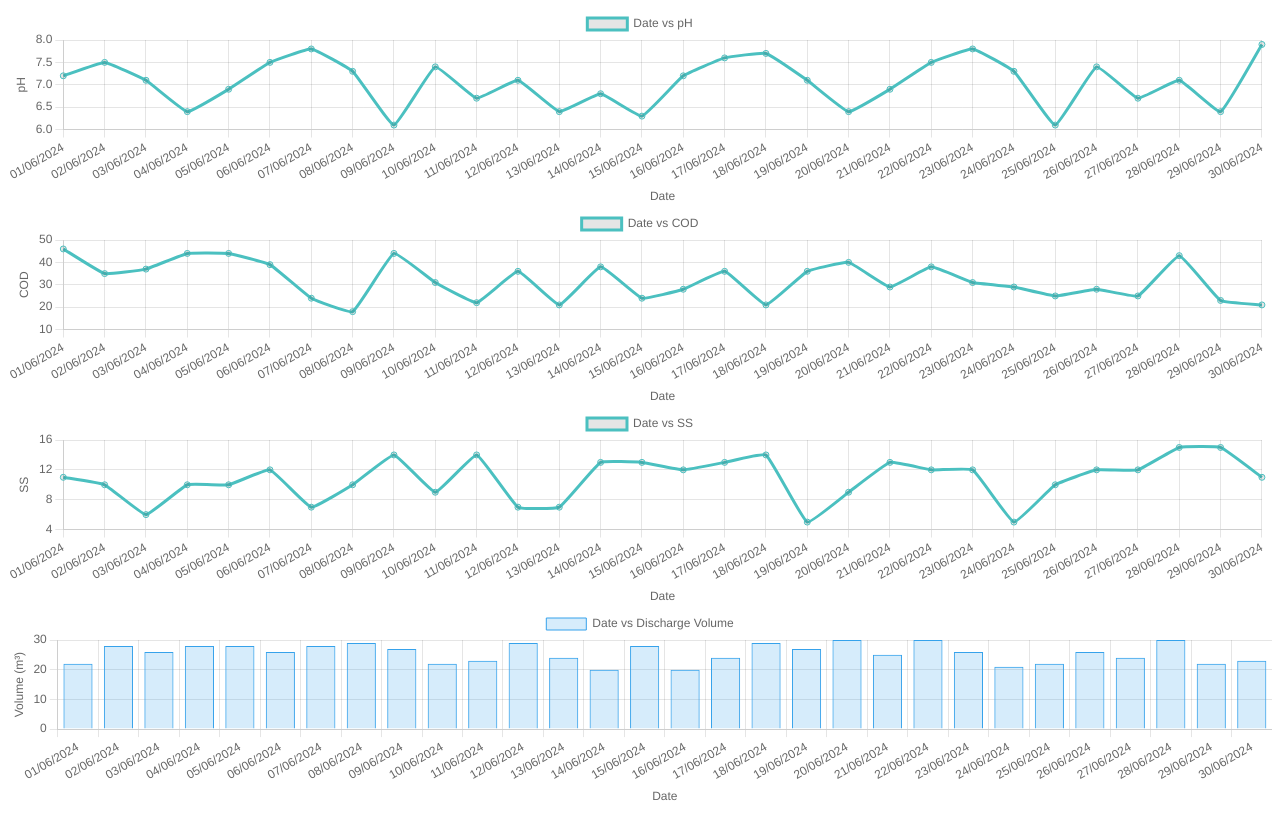
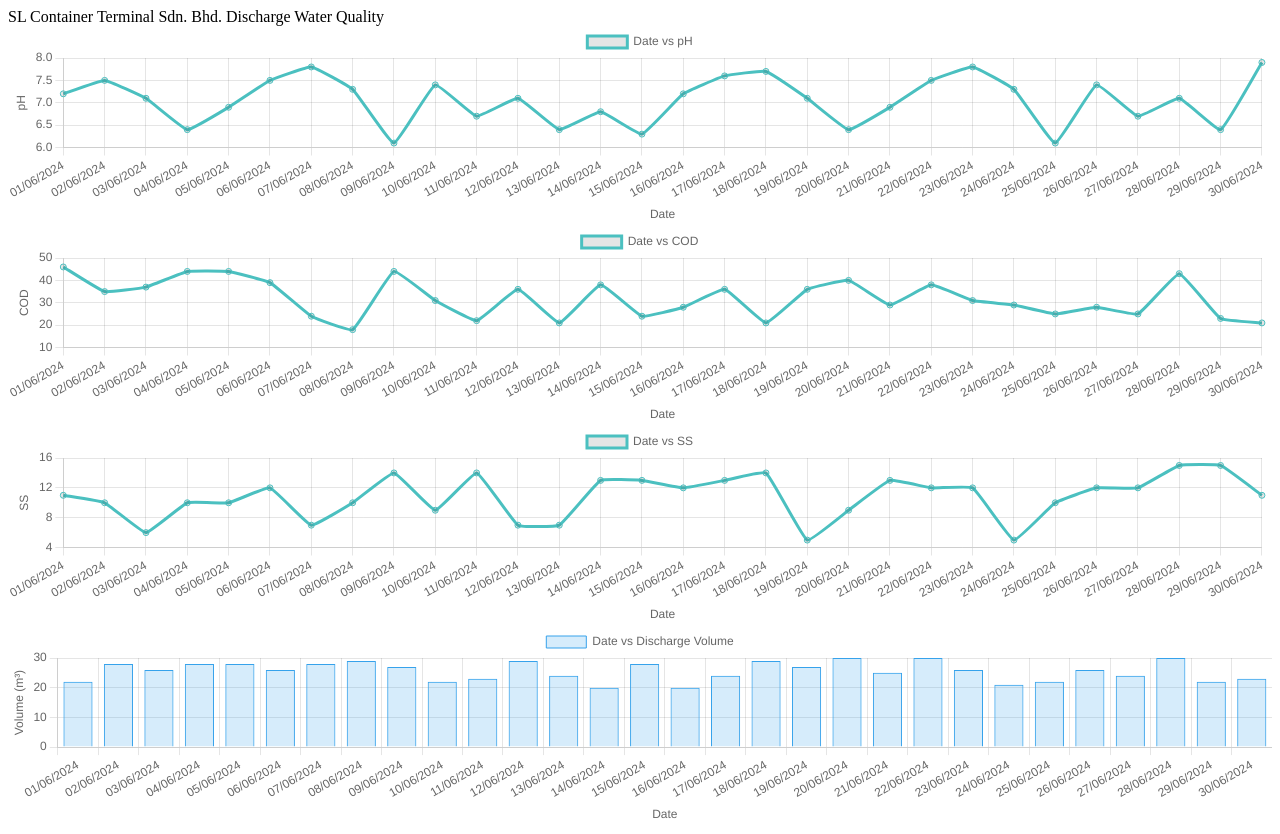
Before and after one commit to nazmihusin24590/nazmihusin24590.github.io, a plain HTML site: page index.html in a window 1280 px wide. Drawn offline with nearby package versions, Linux system fonts and the light colour scheme.

Commit message:
Update index.html

```diff
--- a/index.html
+++ b/index.html
@@ -7,6 +7,7 @@
     <script src="https://cdn.jsdelivr.net/npm/chart.js"></script>
 </head>
 <body>
+    <div class="chart-title">SL Container Terminal Sdn. Bhd. Discharge Water Quality</div>
     <div>
         <canvas id="dateVsPHChart" width="400" height="200"></canvas>
     </div>
```
